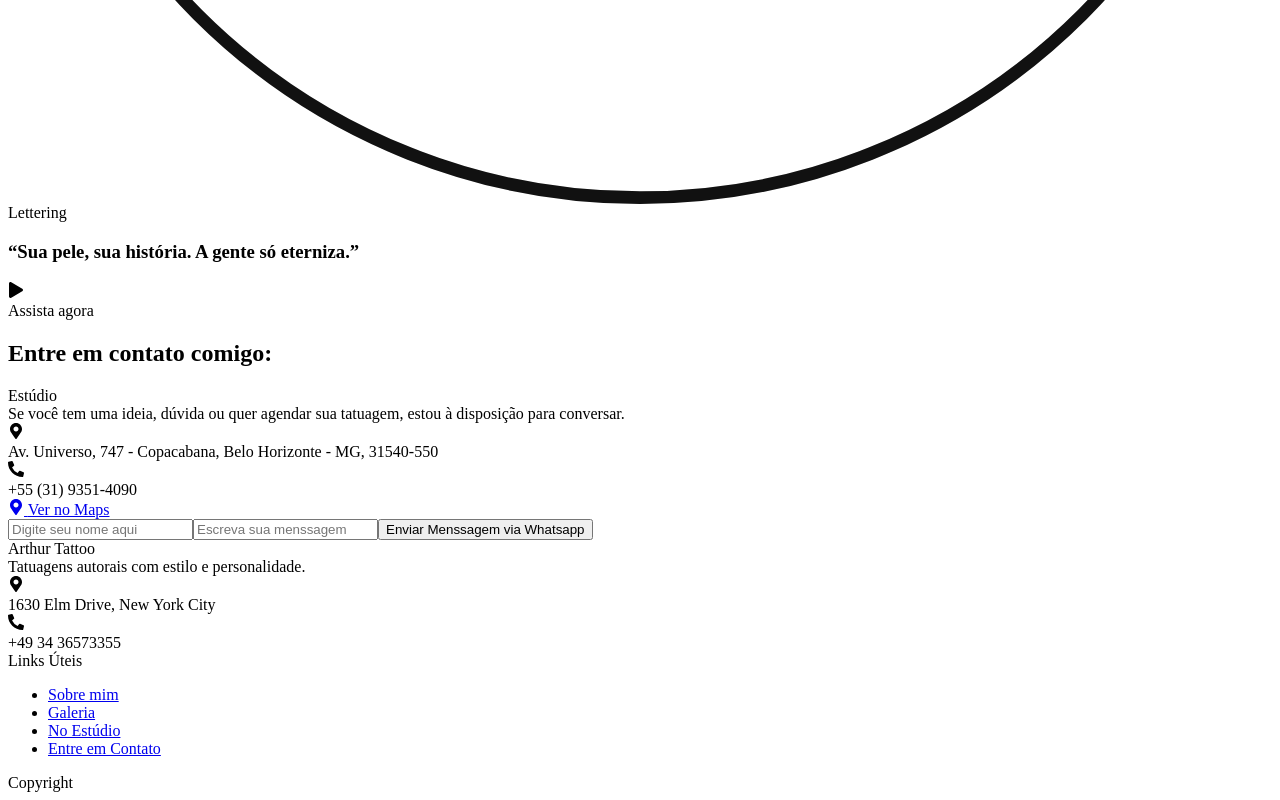
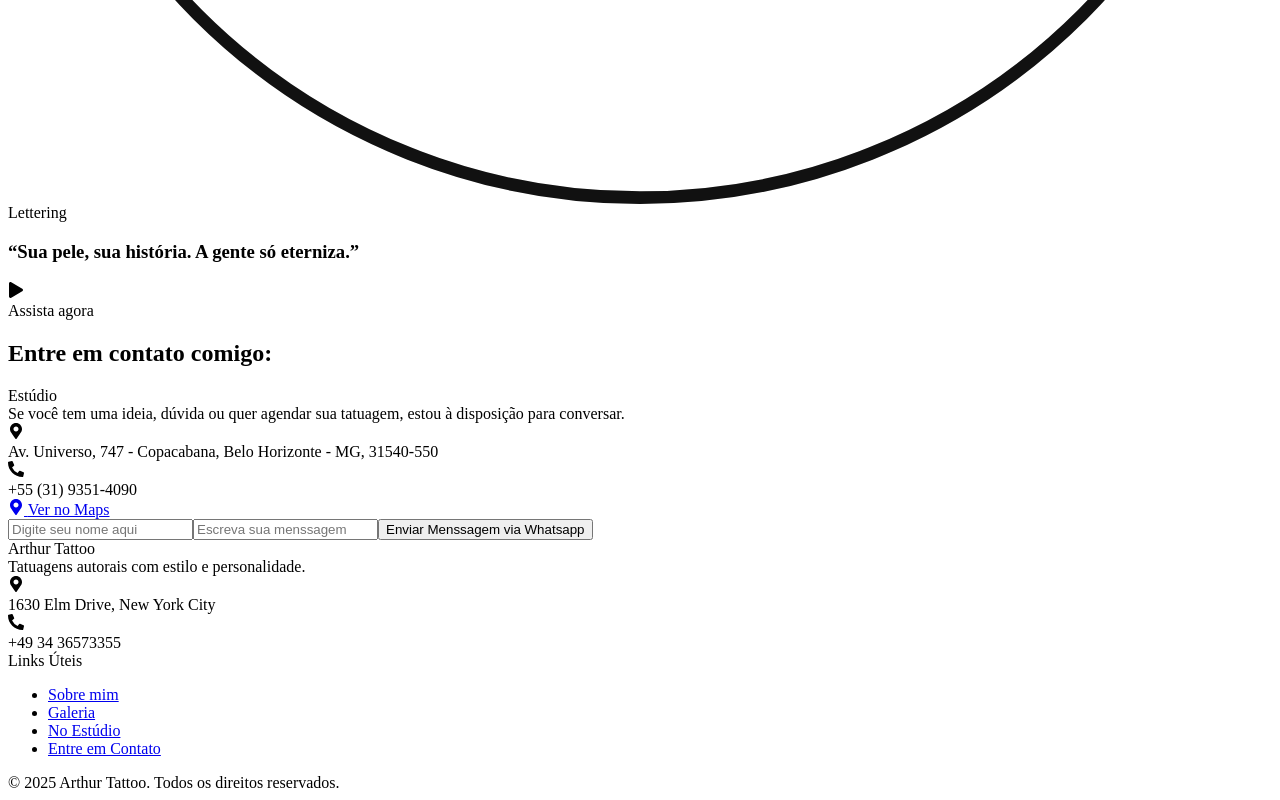
Before and after one commit to tailanpatrick/landing-page-arthur-tattoo, a React (Create React App) app: page / in a window 1280 px wide. Shown: the part 11026-11826 px from the top of the page. Built offline with nearby package versions, Linux system fonts and the light colour scheme; a web font is replaced by a local one.

Commit message:
criado final de copy do site

```diff
--- a/src/components/Copyright.tsx
+++ b/src/components/Copyright.tsx
@@ -1,7 +1,31 @@
 import React from 'react';
 
+import { motion } from 'framer-motion';
+
 const Copyright = () => {
-  return <div>Copyright</div>;
+	return (
+		<div className="bg-dark text-[#dbdbdb] py-6 border-t border-[#2b2b2b]">
+			<div className="container mx-auto">
+				<motion.div
+					initial={{ y: 40, opacity: 0 }}
+					whileInView={{ y: 0, opacity: 1 }}
+					transition={{
+						type: 'tween',
+						duration: 0.8,
+						delay: 0.2,
+					}}
+					viewport={{ once: false, amount: 0 }}
+					className="tracking-[0.02em] text-base"
+				>
+					&copy; 2025{' '}
+					<span className="font-semibold text-white">
+						Arthur Tattoo.
+					</span>{' '}
+					Todos os direitos reservados.
+				</motion.div>
+			</div>
+		</div>
+	);
 };
 
 export default Copyright;
```
